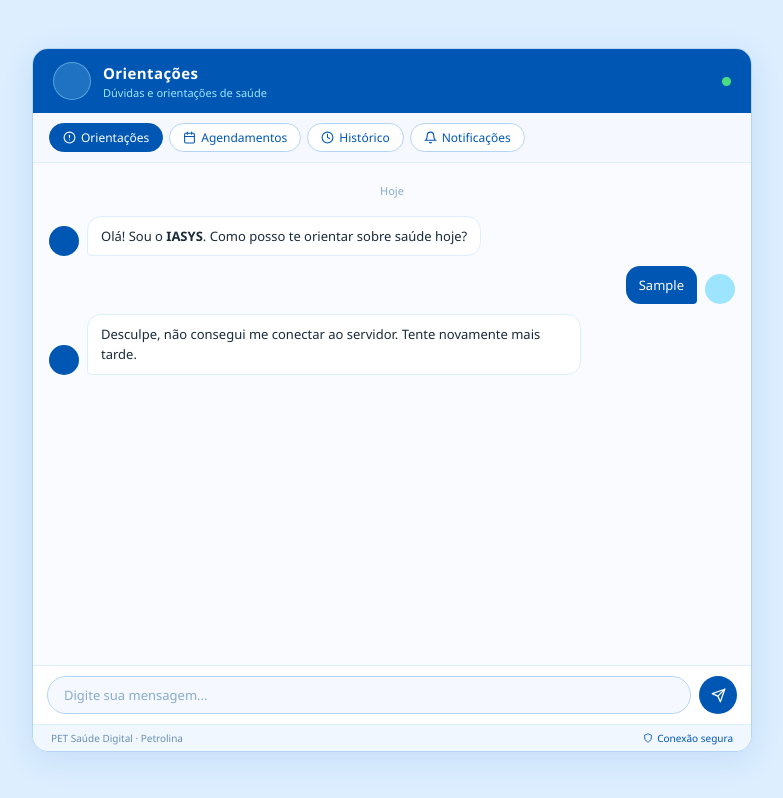
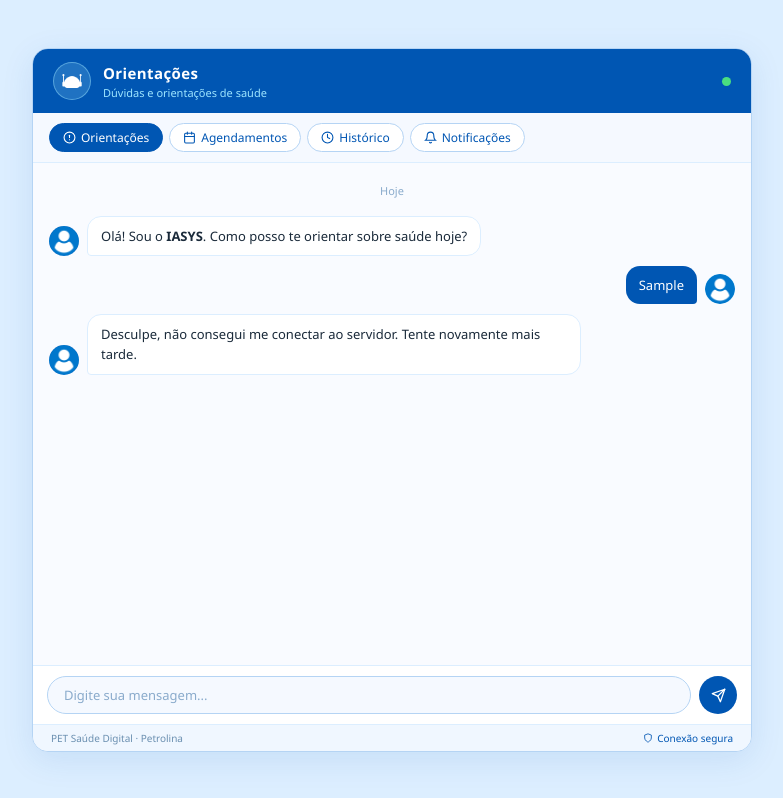
Before and after one commit to Pet-saude-dev/new.chat.iasys.health, a plain HTML site: page index.html in a window 1280 px wide. Both pictures are taken after typing "Sample" into the empty fields and a click on the button 966 px from the left and 695 px from the top of the page. Shown: the whole page, without its empty margins (248-1031 px from the left). Drawn offline with Linux system fonts and the light colour scheme; no server answers.

Commit message:
customization update

```diff
--- a/index.html
+++ b/index.html
@@ -11,7 +11,7 @@
 
       <div id="chat-header">
         <div id="logo-circle">
-          <img src="/images/robo.png" alt="IASYS" id="logo-img" onerror="this.style.display='none'" />
+          <img src="image/robo.png" alt="IASYS" id="logo-img" onerror="this.style.display='none'" />
         </div>
         <div id="chat-header-info">
           <div id="chat-title">Carregando...</div>
--- a/style.css
+++ b/style.css
@@ -166,14 +166,14 @@ body {
   border-radius: 50%;
   flex-shrink: 0;
   background-color: #0056b3;
-  background-image: url("/images/robo.png");
+  background-image: url("image/user.png");
   background-size: cover;
   background-position: center;
 }
 
 .user-avatar {
   background-color: #9de5ff;
-  background-image: url("/images/user.png");
+  background-image: url("image/user.png");
 }
 
 .bubble {
```
Also changed, not shown: image/robo.png (added), image/user.png (added).
